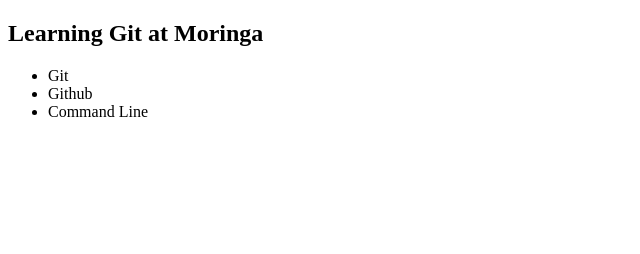
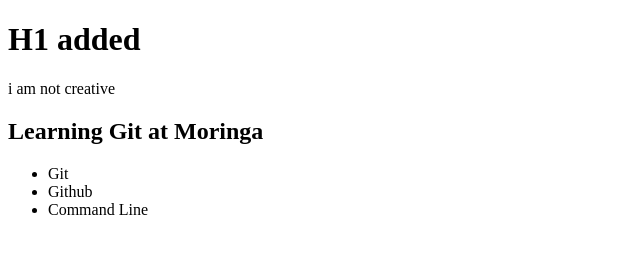
Before and after one commit to yahyalito/robo-patchers, a plain HTML site: page index.html in a window 1280 px wide. Shown: the whole page, without its empty margins (0-640 px from the left). Drawn offline with Linux system fonts and the light colour scheme.

Commit message:
Line added

```diff
--- a/index.html
+++ b/index.html
@@ -5,6 +5,8 @@
     <title>Git Workshop</title>
   </head>
   <body>
+    <h1>H1 added</h1>
+    <p>i am not creative</p>
     <h2>Learning Git at Moringa</h2>
     <p>
       <ul>
```
